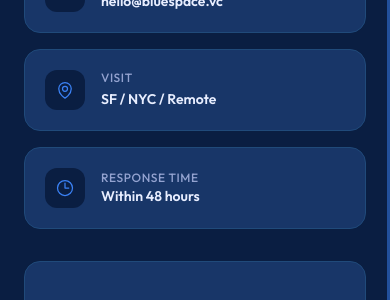
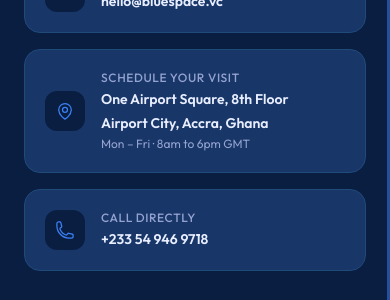
Before and after one commit to johnsonsemmanuel/bihwebsite, a Next.js app: page /contact in a window 390 px wide. Shown: the part 487-787 px from the top of the page. Built offline with nearby package versions, Linux system fonts and the light colour scheme.

Commit message:
Update contact info with Ghana address, hours, and phone number

```diff
--- a/src/components/Contact.tsx
+++ b/src/components/Contact.tsx
@@ -22,19 +22,20 @@ const contactInfo = [
         <path strokeLinecap="round" strokeLinejoin="round" d="M19.5 10.5c0 7.142-7.5 11.25-7.5 11.25S4.5 17.642 4.5 10.5a7.5 7.5 0 1115 0z" />
       </svg>
     ),
-    label: "Visit",
-    value: "SF / NYC / Remote",
-    href: "#",
+    label: "Schedule your visit",
+    value: "One Airport Square, 8th Floor\nAirport City, Accra, Ghana",
+    subvalue: "Mon – Fri · 8am to 6pm GMT",
+    href: "https://maps.google.com/?q=One+Airport+Square+Accra+Ghana",
   },
   {
     icon: (
       <svg className="h-5 w-5" fill="none" viewBox="0 0 24 24" stroke="currentColor" strokeWidth={1.5}>
-        <path strokeLinecap="round" strokeLinejoin="round" d="M12 6v6h4.5m4.5 0a9 9 0 11-18 0 9 9 0 0118 0z" />
+        <path strokeLinecap="round" strokeLinejoin="round" d="M2.25 6.75c0 8.284 6.716 15 15 15h2.25a2.25 2.25 0 002.25-2.25v-1.372c0-.516-.351-.966-.852-1.091l-4.423-1.106c-.44-.11-.902.055-1.173.417l-.97 1.293c-.282.376-.769.542-1.21.38a12.035 12.035 0 01-7.143-7.143c-.162-.441.004-.928.38-1.21l1.293-.97c.363-.271.527-.734.417-1.173L6.963 3.102a1.125 1.125 0 00-1.091-.852H4.5A2.25 2.25 0 002.25 4.5v2.25z" />
       </svg>
     ),
-    label: "Response Time",
-    value: "Within 48 hours",
-    href: null,
+    label: "Call directly",
+    value: "+233 54 946 9718",
+    href: "tel:+233549469718",
   },
 ];
 
@@ -107,13 +108,16 @@ export default function Contact({ hideHeading }: { hideHeading?: boolean }) {
                       {info.label}
                     </div>
                     {info.href ? (
-                      <a href={info.href} className="text-sm font-semibold transition-colors hover:text-[#60a5fa]" style={{ color: "var(--text-primary)" }}>
+                      <a href={info.href} className="text-sm font-semibold transition-colors hover:text-[#60a5fa] whitespace-pre-line" style={{ color: "var(--text-primary)" }}>
                         {info.value}
                       </a>
                     ) : (
-                      <div className="text-sm font-semibold" style={{ color: "var(--text-primary)" }}>
+                      <div className="text-sm font-semibold whitespace-pre-line" style={{ color: "var(--text-primary)" }}>
                         {info.value}
                       </div>
+                    )}
+                    {"subvalue" in info && info.subvalue && (
+                      <div className="mt-0.5 text-xs" style={{ color: "var(--text-secondary)" }}>{info.subvalue}</div>
                     )}
                   </div>
                 </motion.div>
```
